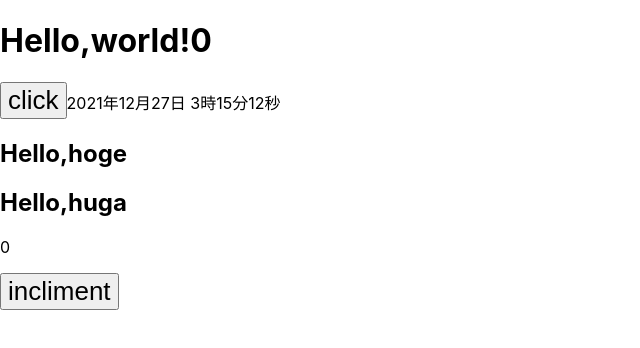
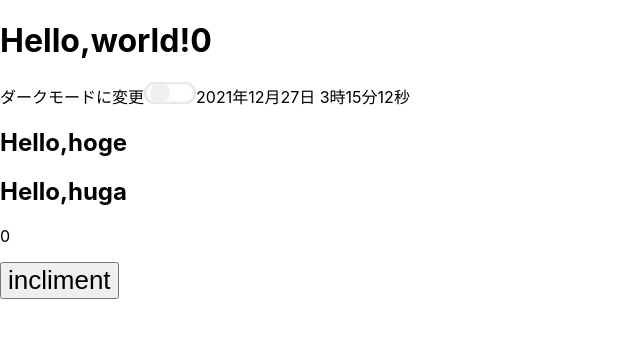
Before and after one commit to kyohei-23/react_learn, a React (Vite) app: page / in a window 1280 px wide. Shown: the top 348 px of the page, without its empty margins (0-640 px from the left). Built offline with nearby package versions, Linux system fonts and the light colour scheme.

Commit message:
簡易的なダークモード変更機能実装

```diff
--- a/src/App.css
+++ b/src/App.css
@@ -40,3 +40,43 @@
 button {
   font-size: calc(10px + 2vmin);
 }
+
+:root{
+  --text-color: #000;
+  --bg-color: #fff;
+}
+
+#root{
+  color: var(--text-color);
+  background-color: var(--bg-color);
+}
+
+.dark{
+  --text-color: #fff;
+  --bg-color: #000;
+}
+
+.toggle-btn{
+  border-radius: 1em;
+  border: none;
+  background: #fff;
+  transition: background .3s ease;
+  box-shadow: inset 0 0 4px #0004;
+}
+.toggle-btn.active{
+  background: #0f0;
+}
+
+.toggle-btn-body{
+  display: block;
+  height: 20px;
+  width: 20px;
+  margin-right: 20px;
+  border-radius: 50%;
+  background: #efefef;
+  transition: transform .3s ease;
+}
+
+.active .toggle-btn-body{
+  transform: translateX(100%);
+}
--- a/src/components/button.jsx
+++ b/src/components/button.jsx
@@ -1,13 +1,21 @@
-import { useState } from "react";
+import { useState, useEffect } from "react";
 
 export default function(){
     const [clicked, setClicked] = useState(false);
+    useEffect(() => {
+        return () => {
+            document.body.classList.toggle('dark')
+        };
+    }, [clicked]);
     return (
-        <button
-            className={clicked ? 'hoge' : ''}
-            onClick={()=>setClicked( !clicked)  }
-        >
-            click
-        </button>
+        <label>
+            { clicked ? '通常' : 'ダーク' }モードに変更
+            <button
+                className={`toggle-btn ${clicked ? 'active' : ''}`}
+                onClick={()=>setClicked( !clicked)  }
+            >
+                <span className="toggle-btn-body"></span>
+            </button>
+        </label>
     )
 }
```
